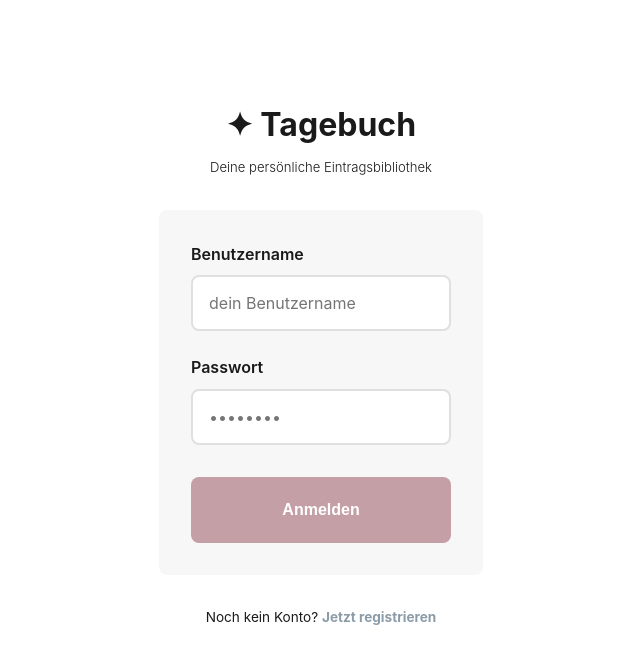
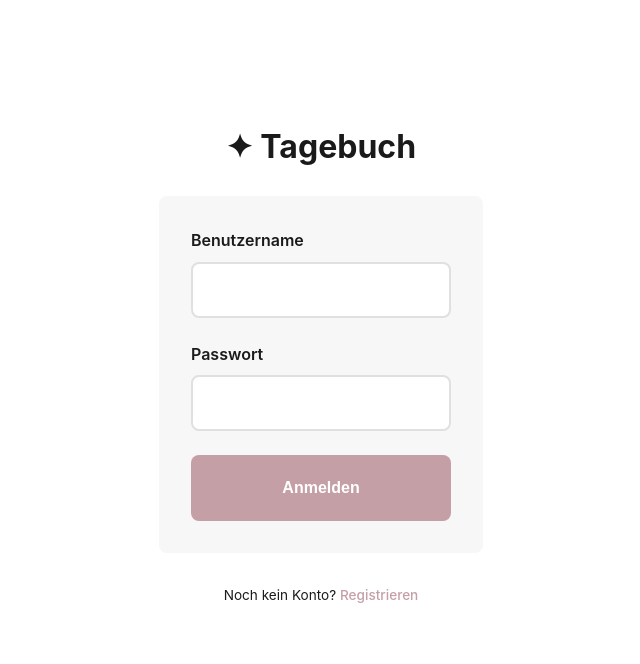
Before and after one commit to JilJohn/PRO2_REP, a Flask app: page /login in a window 1280 px wide. Shown: the top 664 px of the page, without its empty margins (319-959 px from the left). Run offline with Flask 3, Linux system fonts and the light colour scheme.

Commit message:
Placeholders entfernt, untertitel entfernt

```diff
--- a/templates/login.html
+++ b/templates/login.html
@@ -21,20 +21,13 @@
     box-shadow: 0 4px 24px var(--shadow);
   }
   .auth-logo {
-    font-family: inherit;
     font-size: 2rem;
     font-weight: 700;
-    color: var(--ink);
     text-align: center;
-    margin-bottom: 6px;
+    margin-bottom: 24px;
   }
-  .auth-logo span { color: var(--accent2); }
-  .auth-sub {
-    text-align: center;
-    color: var(--muted);
-    font-size: 0.82rem;
-    margin-bottom: 32px;
-    font-weight: 300;
+  .auth-logo span {
+    color: var(--accent2);
   }
   .auth-footer {
     text-align: center;
@@ -42,7 +35,6 @@
     font-size: 0.85rem;
     color: var(--muted);
   }
-  .auth-footer a { color: var(--accent); text-decoration: none; font-weight: 700; }
 </style>
 {% endblock %}
 
@@ -50,31 +42,25 @@
 <div class="auth-wrap" style="margin: -40px -24px;">
   <div class="auth-box fade-in">
     <div class="auth-logo">✦ <span>Tagebuch</span></div>
-    <div class="auth-sub">Deine persönliche Eintragsbibliothek</div>
 
     {% if fehler %}
       <div class="alert alert-error">{{ fehler }}</div>
     {% endif %}
 
-    <form method="post" action="{{ url_for('login') }}">
+    <form method="post">
       <div class="form-group">
         <label for="username">Benutzername</label>
-        <input type="text" id="username" name="username"
-               placeholder="dein Benutzername" autocomplete="username">
+        <input type="text" id="username" name="username" required>
       </div>
       <div class="form-group">
         <label for="password">Passwort</label>
-        <input type="password" id="password" name="password"
-               placeholder="••••••••" autocomplete="current-password">
+        <input type="password" id="password" name="password" required>
       </div>
-      <button type="submit" class="btn btn-primary" style="width:100%; margin-top:8px;">
-        Anmelden
-      </button>
+      <button type="submit" class="btn btn-primary" style="width: 100%;">Anmelden</button>
     </form>
 
     <div class="auth-footer">
-      Noch kein Konto?
-      <a href="{{ url_for('register') }}">Jetzt registrieren</a>
+      Noch kein Konto? <a href="{{ url_for('register') }}">Registrieren</a>
     </div>
   </div>
 </div>
```
